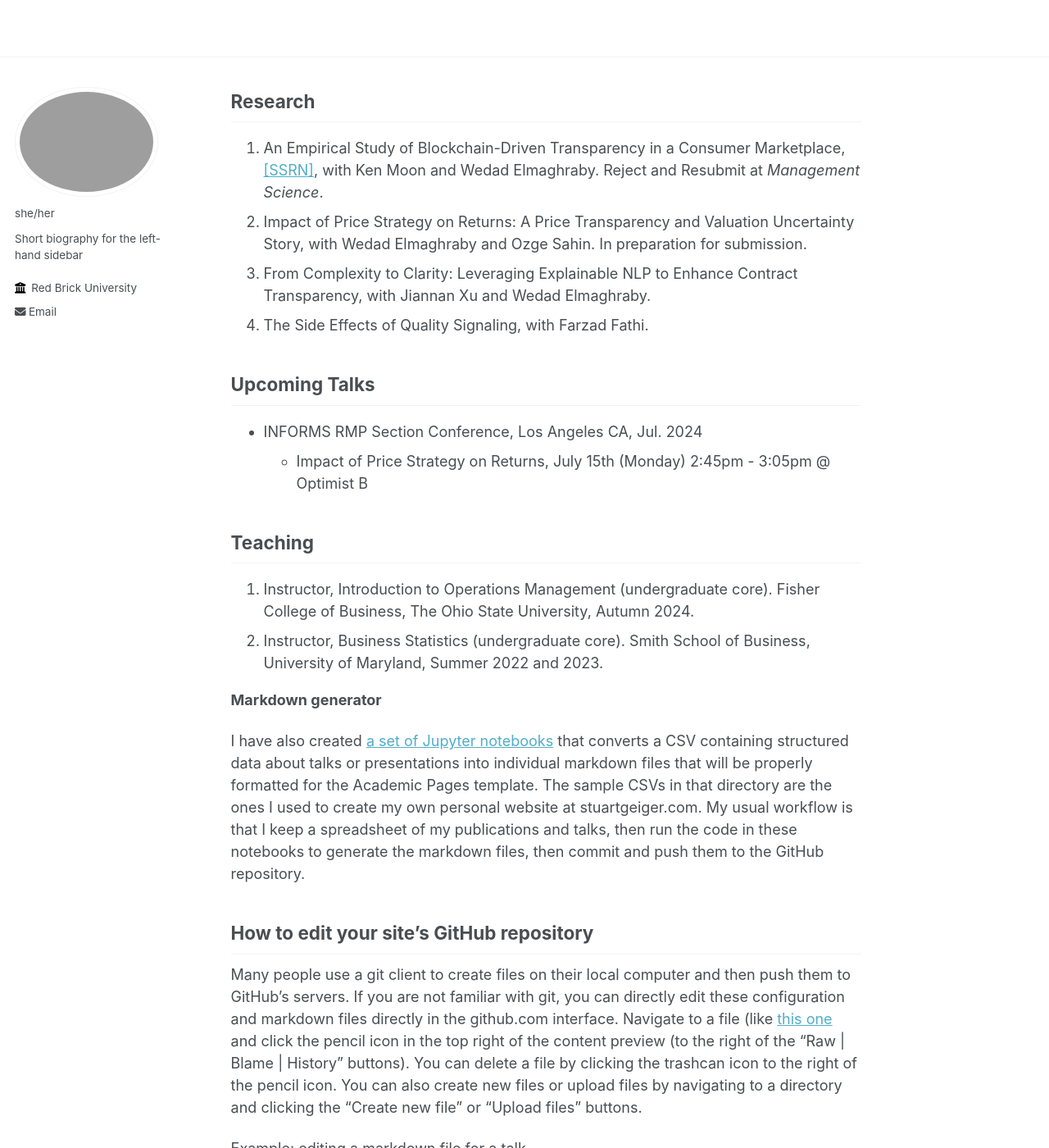
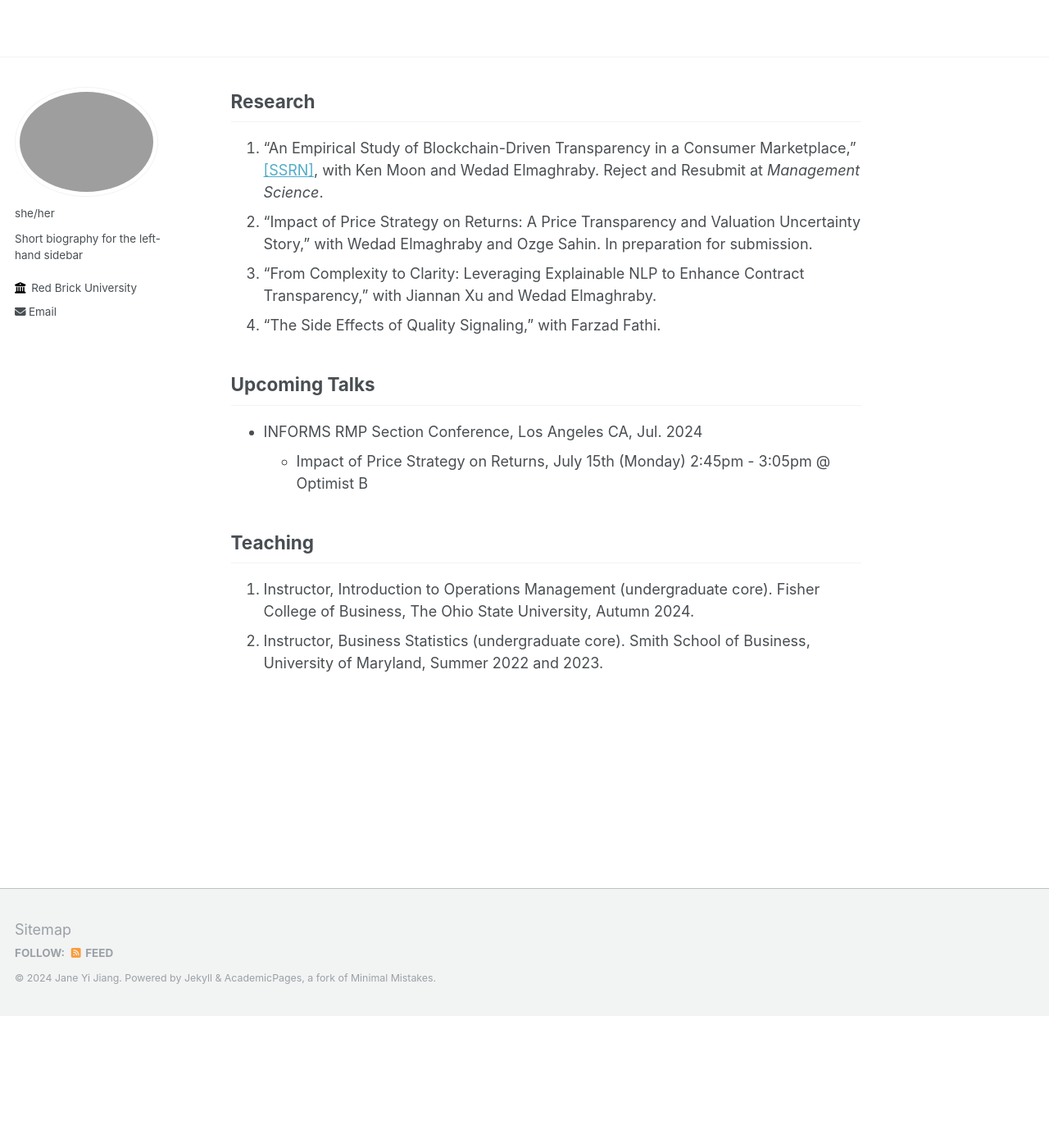
Before and after one commit to jiangyijane/jiangyijane.github.io, a Jekyll site: the page built from _pages/about.md, in a window 1280 px wide and 1400 px high, scrolled down 218 px. Shown: the whole window at 82% size. Built offline with Jekyll 4.4.1, drawn with Linux system fonts in a browser that asks for light colours; after the commit the page ends 1457 px from its top, so only the background shows below that; some of the changed text lies outside the part shown.

Commit message:
Update about.md

```diff
--- a/_pages/about.md
+++ b/_pages/about.md
@@ -1,6 +1,6 @@
 ---
 permalink: /
-title: "About me"
+title: "Jane Yi Jiang"
 author_profile: true
 redirect_from:
   - /about/
@@ -11,10 +11,10 @@ I am an Assistant Professor of Operations and Business Analytics at the [Max M.
 
 Research
 ------
-1.	An Empirical Study of Blockchain-Driven Transparency in a Consumer Marketplace, [[SSRN]](), with Ken Moon and Wedad Elmaghraby. Reject and Resubmit at <i>Management Science</i>.
-2. Impact of Price Strategy on Returns: A Price Transparency and Valuation Uncertainty Story, with Wedad Elmaghraby and Ozge Sahin. In preparation for submission.
-3. From Complexity to Clarity: Leveraging Explainable NLP to Enhance Contract Transparency, with Jiannan Xu and Wedad Elmaghraby.
-4. The Side Effects of Quality Signaling, with Farzad Fathi.
+1.	"An Empirical Study of Blockchain-Driven Transparency in a Consumer Marketplace," [[SSRN]](https://papers.ssrn.com/sol3/papers.cfm?abstract_id=4560414), with Ken Moon and Wedad Elmaghraby. Reject and Resubmit at <i>Management Science</i>.
+2. "Impact of Price Strategy on Returns: A Price Transparency and Valuation Uncertainty Story," with Wedad Elmaghraby and Ozge Sahin. In preparation for submission.
+3. "From Complexity to Clarity: Leveraging Explainable NLP to Enhance Contract Transparency," with Jiannan Xu and Wedad Elmaghraby.
+4. "The Side Effects of Quality Signaling," with Farzad Fathi.
 
 
 Upcoming Talks
@@ -25,21 +25,4 @@ Upcoming Talks
 Teaching
 ------
 1.	Instructor, Introduction to Operations Management (undergraduate core). Fisher College of Business, The Ohio State University, Autumn 2024.
-3.	Instructor, Business Statistics (undergraduate core). Smith School of Business, University of Maryland, Summer 2022 and 2023.
-
-
-**Markdown generator**
-
-I have also created [a set of Jupyter notebooks](https://github.com/academicpages/academicpages.github.io/tree/master/markdown_generator
-) that converts a CSV containing structured data about talks or presentations into individual markdown files that will be properly formatted for the Academic Pages template. The sample CSVs in that directory are the ones I used to create my own personal website at stuartgeiger.com. My usual workflow is that I keep a spreadsheet of my publications and talks, then run the code in these notebooks to generate the markdown files, then commit and push them to the GitHub repository.
-
-How to edit your site's GitHub repository
-------
-Many people use a git client to create files on their local computer and then push them to GitHub's servers. If you are not familiar with git, you can directly edit these configuration and markdown files directly in the github.com interface. Navigate to a file (like [this one](https://github.com/academicpages/academicpages.github.io/blob/master/_talks/2012-03-01-talk-1.md) and click the pencil icon in the top right of the content preview (to the right of the "Raw | Blame | History" buttons). You can delete a file by clicking the trashcan icon to the right of the pencil icon. You can also create new files or upload files by navigating to a directory and clicking the "Create new file" or "Upload files" buttons.
-
-Example: editing a markdown file for a talk
-![Editing a markdown file for a talk](/images/editing-talk.png)
-
-For more info
-------
-More info about configuring Academic Pages can be found in [the guide](https://academicpages.github.io/markdown/). The [guides for the Minimal Mistakes theme](https://mmistakes.github.io/minimal-mistakes/docs/configuration/) (which this theme was forked from) might also be helpful.
+2.	Instructor, Business Statistics (undergraduate core). Smith School of Business, University of Maryland, Summer 2022 and 2023.
```
